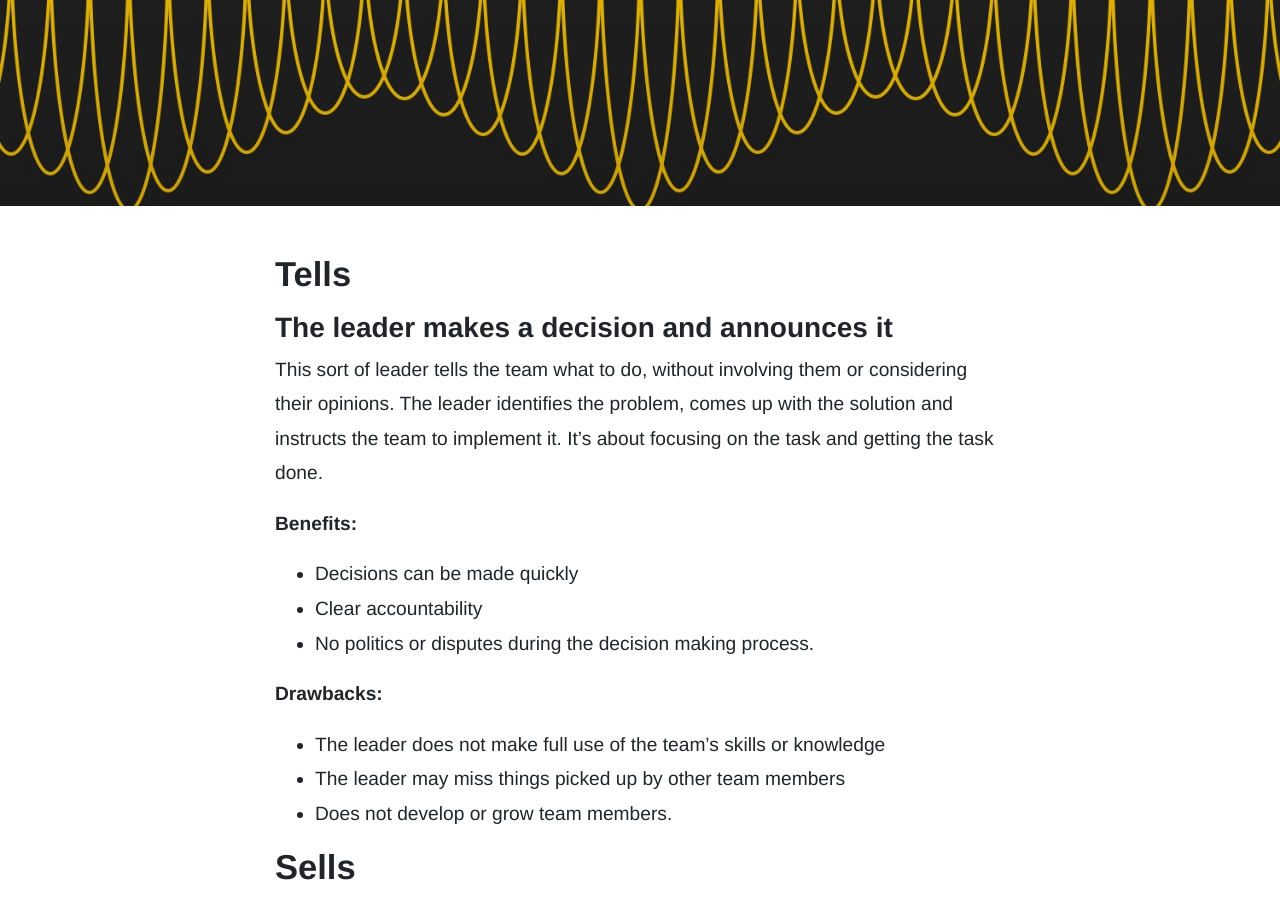
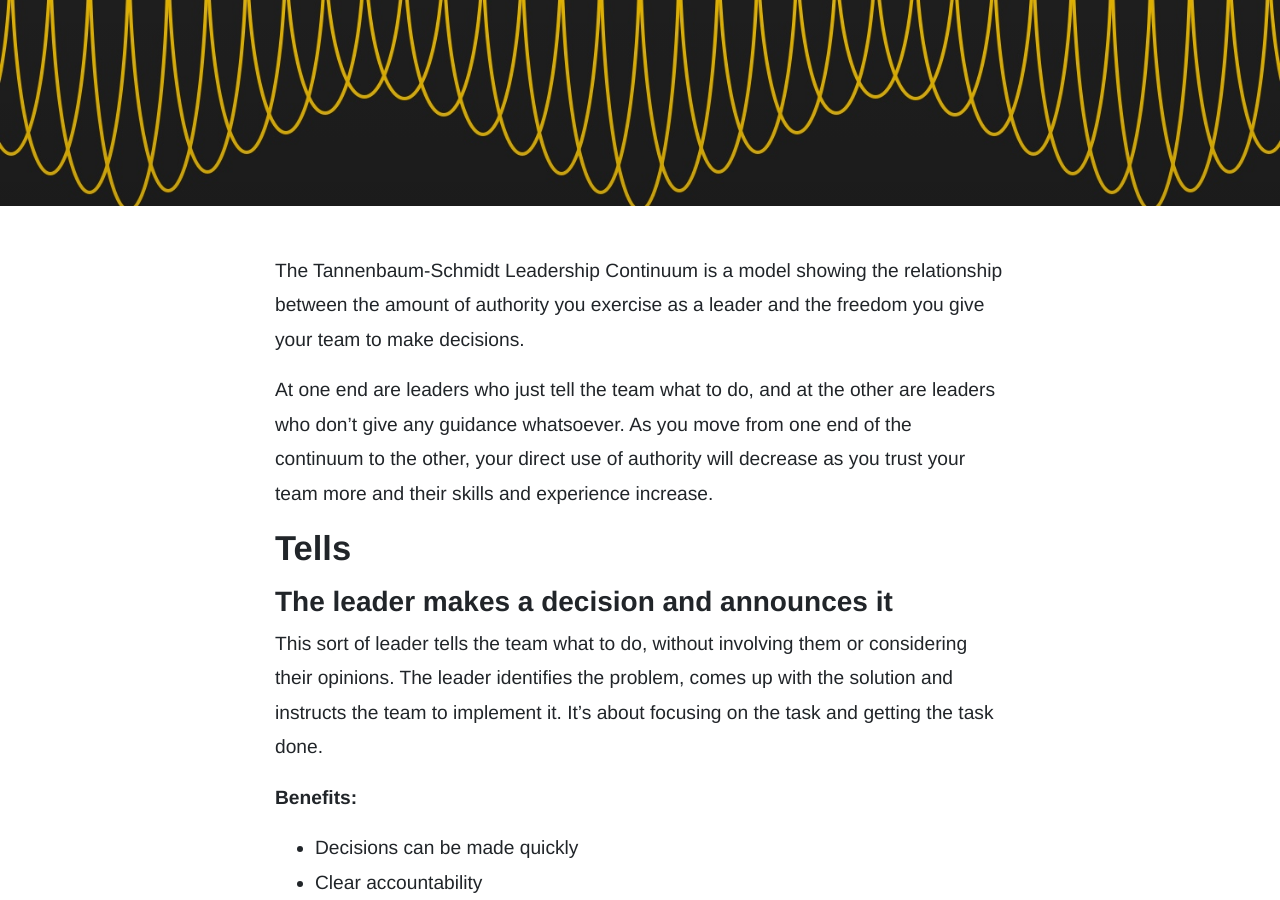
Before and after one commit to MattKevan/uxleaders, a Jekyll site: the page built from _articles/leadership-continuum.md, in a window 1280 px wide and 900 px high, scrolled down 846 px. Built offline with Jekyll 4.4.1, drawn with Linux system fonts in a browser that asks for light colours; some web fonts are replaced.

Commit message:
Update from Forestry.io Matt Kevan updated _articles/leadership-continuum.md

```diff
--- a/_articles/leadership-continuum.md
+++ b/_articles/leadership-continuum.md
@@ -12,6 +12,10 @@ description: Seven styles of leadership, ranging from authoritarian to permissiv
 author: Matt Kevan
 
 ---
+The Tannenbaum-Schmidt Leadership Continuum is a model showing the relationship between the amount of authority you exercise as a leader and the freedom you give your team to make decisions.
+
+At one end are leaders who just tell the team what to do, and at the other are leaders who don't give any guidance whatsoever. As you move from one end of the continuum to the other, your direct use of authority will decrease as you trust your team more and their skills and experience increase.
+
 ## **Tells**
 
 ### **The leader makes a decision and announces it**
```
